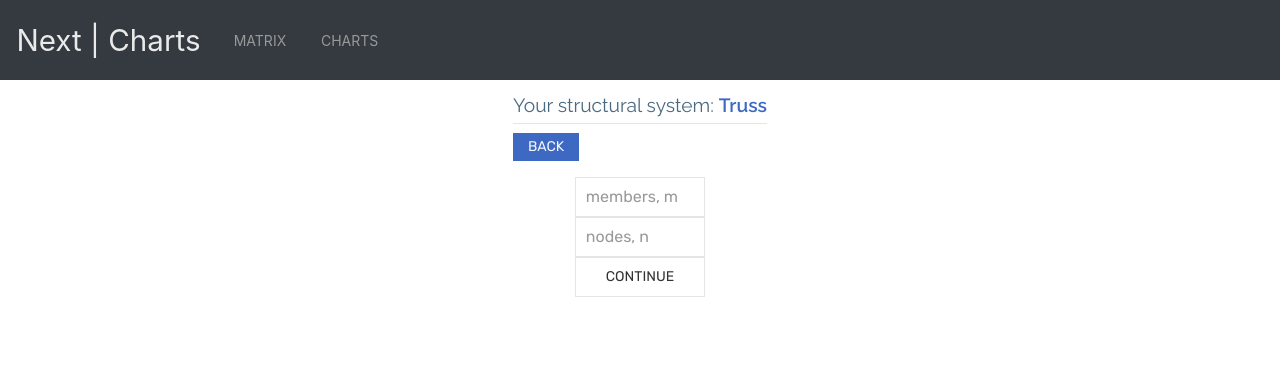
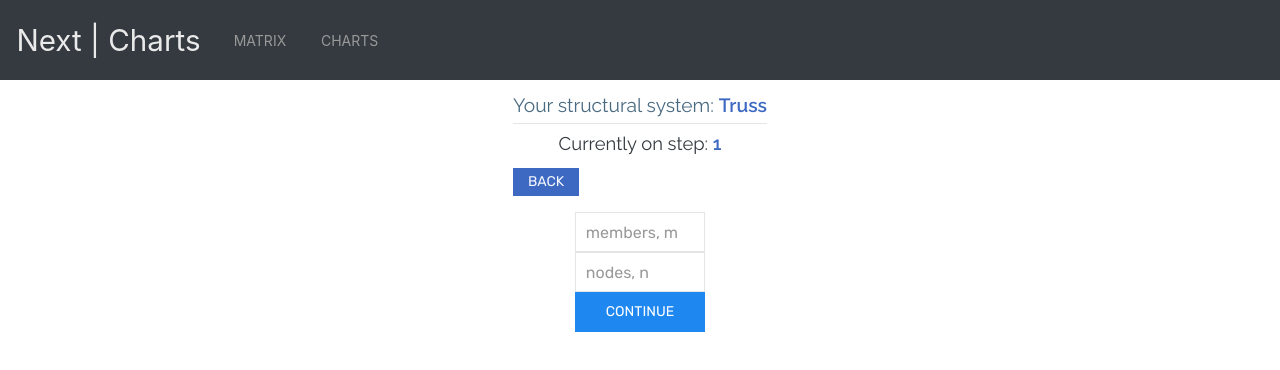
Before and after one commit to Brlaney/mtrx, a Next.js app: page /matrix/truss in a window 1280 px wide. Shown: the top 370 px of the page. Built offline with nearby package versions, Linux system fonts and the light colour scheme.

Commit message:
Multi-step form is starting to work

```diff
--- a/src/components/steps/StepOne.tsx
+++ b/src/components/steps/StepOne.tsx
@@ -0,0 +1,68 @@
+import * as React from 'react'
+import { Formik, Form, Field, ErrorMessage } from 'formik'
+import * as yup from 'yup'
+import styles from '@/styles/components/Steps.module.scss'
+
+const StepOne = (props) => {
+  const handleSubmit = (values) => {
+    props.next(values);
+  };
+
+  const stepOneSchema = yup.object({
+    nodes: yup.number().required().min(1).max(50).label('Nodes'),
+    members: yup.number().required().min(1).max(50).label('Members'),
+  });
+
+  return (
+    <>
+      <Formik
+        validationSchema={stepOneSchema}
+        initialValues={props.data}
+        onSubmit={handleSubmit}
+      >
+        {() => (
+          <Form className={styles.form}>
+            <div className='formDiv'>
+              <div className='controls'>
+                <Field
+                  id={styles.input}
+                  name='m'
+                  className='uk-input uk-width-1-1'
+                  type='number'
+                  min='1'
+                  max='50'
+                  step='1'
+                  placeholder='members, m'
+                />
+                <ErrorMessage name='members' />
+              </div>
+            </div>
+            <div className='formDiv'>
+              <div className='controls'>
+                <Field
+                  id={styles.input}
+                  name='n'
+                  className='uk-input uk-width-1-1'
+                  type='number'
+                  min='1'
+                  max='50'
+                  step='1'
+                  placeholder='nodes, n'
+                />
+                <ErrorMessage name='nodes' />
+              </div>
+            </div>
+            <button
+              type='submit'
+              className='uk-button uk-button-primary'
+            >
+              Continue
+            </button>
+          </Form>
+        )}
+      </Formik>
+    </>
+  )
+}
+
+export default StepOne
--- a/src/components/steps/StepTwo.tsx
+++ b/src/components/steps/StepTwo.tsx
@@ -0,0 +1,59 @@
+import * as React from 'react'
+import { Formik, Form, Field, ErrorMessage } from 'formik'
+import * as yup from 'yup'
+import styles from '@/styles/components/Steps.module.scss'
+
+const StepTwo = (props) => {
+  const handleSubmit = (values) => {
+    props.next(values);
+  };
+
+  const stepTwoSchema = yup.object({
+    units: yup.string().required().label('Units'),
+  });
+
+  return (
+    <>
+      <Formik
+        validationSchema={stepTwoSchema}
+        initialValues={props.data}
+        onSubmit={handleSubmit}
+      >
+        {({ values }) => (
+          <Form className={styles.form}>
+            <div className='formDiv'>
+              <div className='controls'>
+                <Field
+                  name='units'
+                  id={styles.input}
+                  placeholder='Select units'
+                  className='uk-select uk-width-1-1'
+                  options={[
+                    { label: 'Imperial (US)', value: 'imperial' },
+                    { label: 'Metrix (SI)', value: 'metric' }
+                  ]}
+                />
+                <ErrorMessage name='units' />
+              </div>
+            </div>
+            <button
+              type='button'
+              className='uk-button uk-button-primary uk-margin-small'
+              onClick={() => props.prev(values)}
+            >
+              Back
+            </button>
+            <button
+              type='submit'
+              className='uk-button uk-button-primary uk-margin-small'
+            >
+              Continue
+            </button>
+          </Form>
+        )}
+      </Formik>
+    </>
+  )
+}
+
+export default StepTwo
--- a/src/pages/matrix/truss/index.tsx
+++ b/src/pages/matrix/truss/index.tsx
@@ -1,63 +1,50 @@
 import * as React from 'react'
 import Link from 'next/link'
-import { Formik, Form, Field, ErrorMessage } from 'formik'
 import * as Yup from 'yup'
+import {
+  Formik,
+  Form,
+  Field,
+  ErrorMessage
+} from 'formik'
+import StepOne from '@/components/steps/StepOne'
+import StepTwo from '@/components/steps/StepTwo'
+
 import styles from '@/styles/pages/Matrix.module.scss'
 
+const Truss: React.FC<{}> = () => {
+  const [currentStep, setCurrentStep] = React.useState(0);
+  const [data, setData] = React.useState({
+    nodes: '',
+    members: '',
+    units: ''
+  });
 
-interface Values {
-  activeSystem: object | number;
-  systems: object[];
-  nodes: number;
-  members: number;
-}
-
-interface Selected {
-  selection: string;
-}
-
-interface Props {
-  onSubmit: (values: Values) => void;
-  onClick: (selected: Selected) => void;
-}
-
-const Truss: React.FC<Props> = ({ onSubmit, onClick }) => {
-  const [step, setStep] = React.useState(0);
-
-  const completeStep = () => {
-    setStep(cur => cur + 1)
+  const makeRequest = (formData) => {
+    console.log("Form Submitted", formData);
   };
 
-  const [values, setValues] = React.useState<Values>({
-    activeSystem: null,
-    systems: [
-      { id: '1' },
-      { id: '2' },
-      { id: '3' }
-    ],
-    nodes: null,
-    members: null
-  })
+  const handleNextStep = (newData, final = false) => {
+    setData((prev) => ({ ...prev, ...newData }));
 
-  // The following should allow only one selection at a time
-  const toggleActive = (fieldName: keyof Values) => (
-    e: React.ChangeEvent<HTMLInputElement | HTMLSelectElement>
-  ) => {
-    setValues({ ...values, [fieldName]: e.currentTarget.value })
-  }
+    if (final) {
+      makeRequest(newData);
+      return;
+    }
 
-  // Handle value changes --> change state values
-  const handleChange2 = (fieldName: keyof Values) => (
-    e: React.ChangeEvent<HTMLInputElement | HTMLTextAreaElement>
-  ) => {
-    setValues({ ...values, [fieldName]: e.currentTarget.value })
-  }
+    setCurrentStep((prev) => prev + 1);
+  };
 
-  // When the form is submitted - the user clicks the submit button
-  const handleSubmit = (e: React.FormEvent) => {
-    e.preventDefault();
-    console.log('submit', values);
-  }
+  const handlePrevStep = (newData) => {
+    setData((prev) => ({ ...prev, ...newData }));
+    setCurrentStep((prev) => prev - 1);
+  };
+
+  console.log('data', data);
+
+  // Since program begins at 0, add 1 to the
+  // currentStep for a better user-experience.
+  const correctedStep = currentStep + 1;
 
   return (
     <>
@@ -65,8 +52,11 @@ const Truss: React.FC<Props> = ({ onSubmit, onClick }) => {
       <div className={styles.parent}>
         <div className={styles.header}>
           <h2 className={styles.title}>
-          Your structural system: <span className={styles.span}>Truss</span>
+            Your structural system: <span className={styles.span}>Truss</span>
           </h2>
+          <h3 className={styles.currentStep}>
+            Currently on step: <span className={styles.span}>{correctedStep}</span>
+          </h3>
           <Link href='/matrix/'>
             <button
               id={styles.back}
@@ -77,71 +67,19 @@ const Truss: React.FC<Props> = ({ onSubmit, onClick }) => {
           </Link>
         </div>
 
-        {/* Link container */}
-        <div
-          id={styles.linkContainer}
-          className='uk-grid-row uk-grid-row-large uk-child-width-1-1 uk-text-center'
-        >
+        {/* Container - conditionally render the current form step */}
+        <div className={styles.container}>
           <div id={styles.card}>
 
-            {/* Form begins */}
-            <form
-              className='form'
-              onSubmit={handleSubmit}
-            >
+            {/* Step 1 */}
+            {currentStep === 0 && (
+              <StepOne next={handleNextStep} data={data} />
+            )}
 
-              {/* Input section I */}
-              <div id={styles.formDiv} className='uk-width-1-1'>
-                <div id={styles.controls} className='uk-form-controls'>
-
-                  {/* User prompted to input the number of members, m */}
-                  <input
-                    id={styles.input}
-                    name='m'
-                    className='uk-input uk-width-1-1'
-                    type='number'
-                    min='1'
-                    max='99'
-                    step='1'
-                    placeholder='members, m'
-                  // value={values.members}
-                  // onChange={handleChange2('members')}
-                  />
-                </div>
-              </div>
-
-              {/* Input section II */}
-              <div id={styles.formDiv} className='uk-width-1-1'>
-                <div id={styles.controls} className='uk-form-controls'>
-
-                  {/* User prompted to input the number of nodes, n */}
-                  <input
-                    id={styles.input}
-                    name='n'
-                    className='uk-input uk-width-1-1'
-                    type='number'
-                    min='1'
-                    max='99'
-                    step='1'
-                    placeholder='nodes, n'
-                  // value={values.nodes}
-                  // onChange={handleChange2('nodes')}
-                  />
-                </div>
-              </div>
-
-              {/* Bottom section with submit button */}
-              <div id={styles.formDiv} className='uk-width-1-1'>
-                <button
-                  id={styles.submit}
-                  className='uk-button uk-button-default'
-                  type='submit'
-                  onClick={completeStep}
-                >
-                  Continue
-                </button>
-              </div>
-            </form>
+            {/* Step 2 */}
+            {currentStep === 1 && (
+              <StepTwo next={handleNextStep} prev={handlePrevStep} data={data} />
+            )}
           </div>
         </div>
       </div>
--- /dev/null
+++ b/src/scss/components/Steps.module.scss
@@ -0,0 +1,27 @@
+@import '../theme/theme';
+
+.formDiv {
+  padding: 0;
+  align-items: center;
+  margin: 0.75rem 0 1rem 0;
+  #label {
+    padding: 0.2rem;
+    font-size: 1rem;
+  }
+  .controls {
+    text-align: center;
+    #input {
+      width: 220px;
+      margin: 0.2rem 0 0.2rem 0;
+    }
+  }
+  #submit {
+    width: 100%;
+    max-width: 450px;
+    border-radius: 5px;
+    background-color: $secondary;
+    margin: 1rem 0 1.2rem 0;
+    padding: 0.4rem;
+    color: $white;
+  }
+}
--- a/src/scss/pages/Matrix.module.scss
+++ b/src/scss/pages/Matrix.module.scss
@@ -26,12 +26,22 @@
       }
     }
 
+    .currentStep {
+      text-align: center;
+      margin: 0.4rem 0 0.4rem 0;
+      color: $bg-d;
+      font-size: 1.15rem;
+      .span {
+        font-weight: bold;
+        color: $secondary;
+      }
+    }
+
     .subtitle {
       text-align: center;
       margin: 0.4rem 0 0.8rem 0;
       color: $text-secondary;
       font-size: 1.2rem;
-
     }
 
     #back {
```
Also changed, not shown: src/pages/matrix/index.tsx (+8 -10 lines), public/brands/chartjs.png, src/components/steps/StepThree.tsx (deleted).
